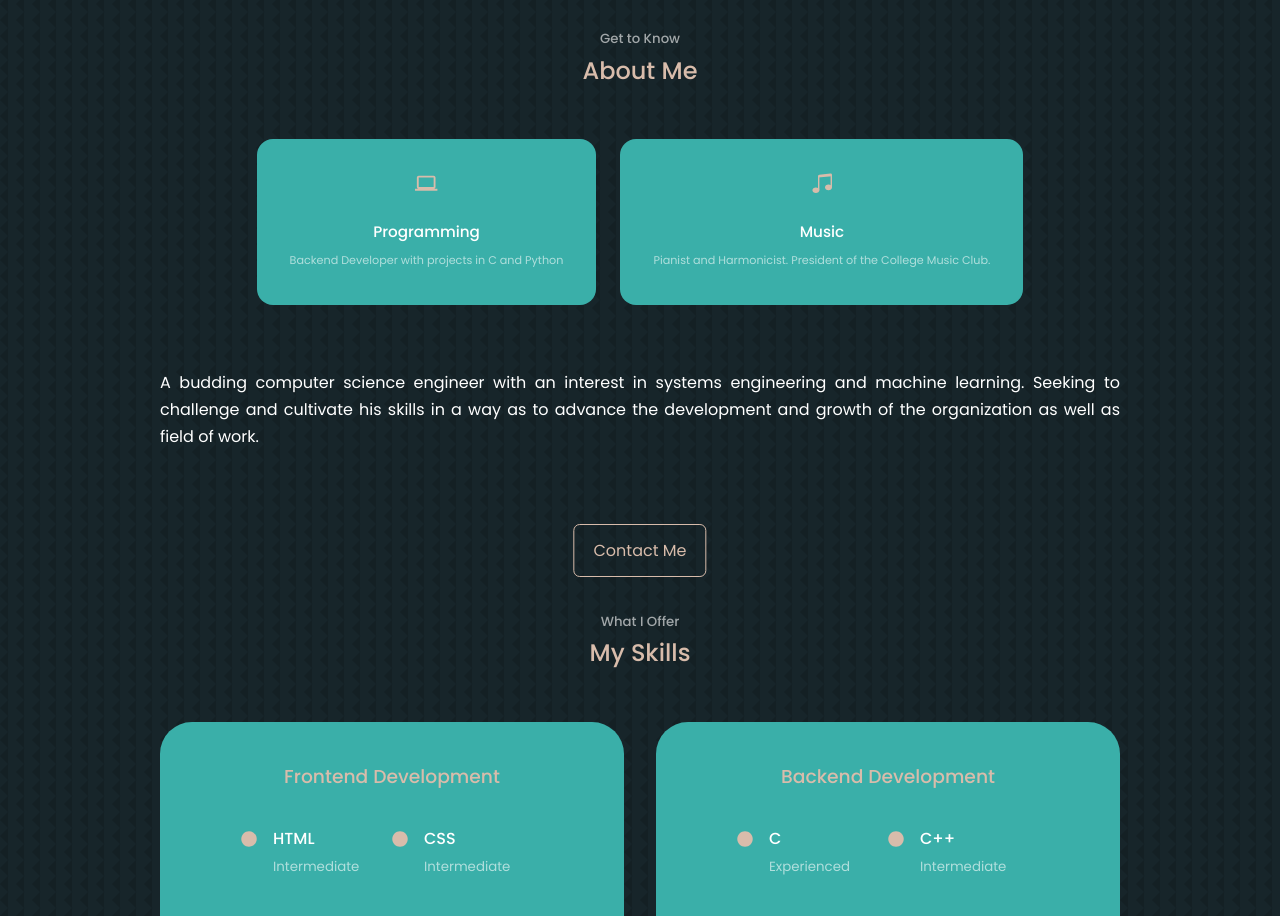
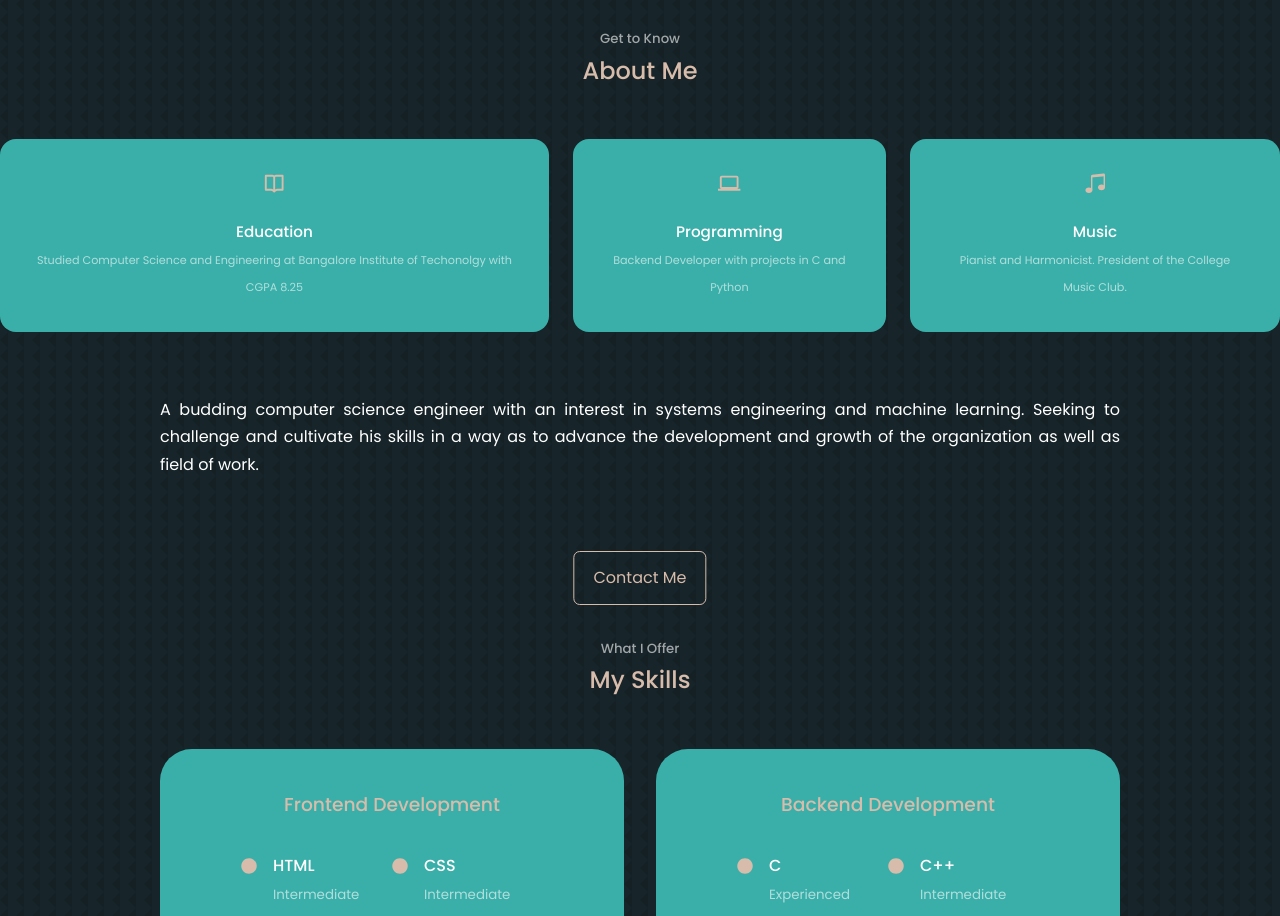
Before and after one commit to amithck/personal-website, a React (Create React App) app: page / in a window 1280 px wide. Shown: the part 900-1816 px from the top of the page. Built offline with nearby package versions, Linux system fonts and the light colour scheme.

Commit message:
added education

```diff
--- a/src/components/about/About.jsx
+++ b/src/components/about/About.jsx
@@ -2,6 +2,7 @@ import React from 'react'
 import './about.css'
 import {MdOutlineComputer} from 'react-icons/md'
 import {BsMusicNoteBeamed} from 'react-icons/bs'
+import {BiBookOpen} from 'react-icons/bi'
 
 const About = () => {
   return (
@@ -10,6 +11,11 @@ const About = () => {
       <h2>About Me</h2>
         <div className="about__content">
           <div className="about__cards">
+          <article className='about__card'>
+              <BiBookOpen className='about__icon'/>
+              <h5>Education</h5>
+              <small>Studied Computer Science and Engineering at Bangalore Institute of Techonolgy with CGPA 8.25</small>
+            </article>
             <article className='about__card'>
               <MdOutlineComputer className='about__icon'/>
               <h5>Programming</h5>
```
